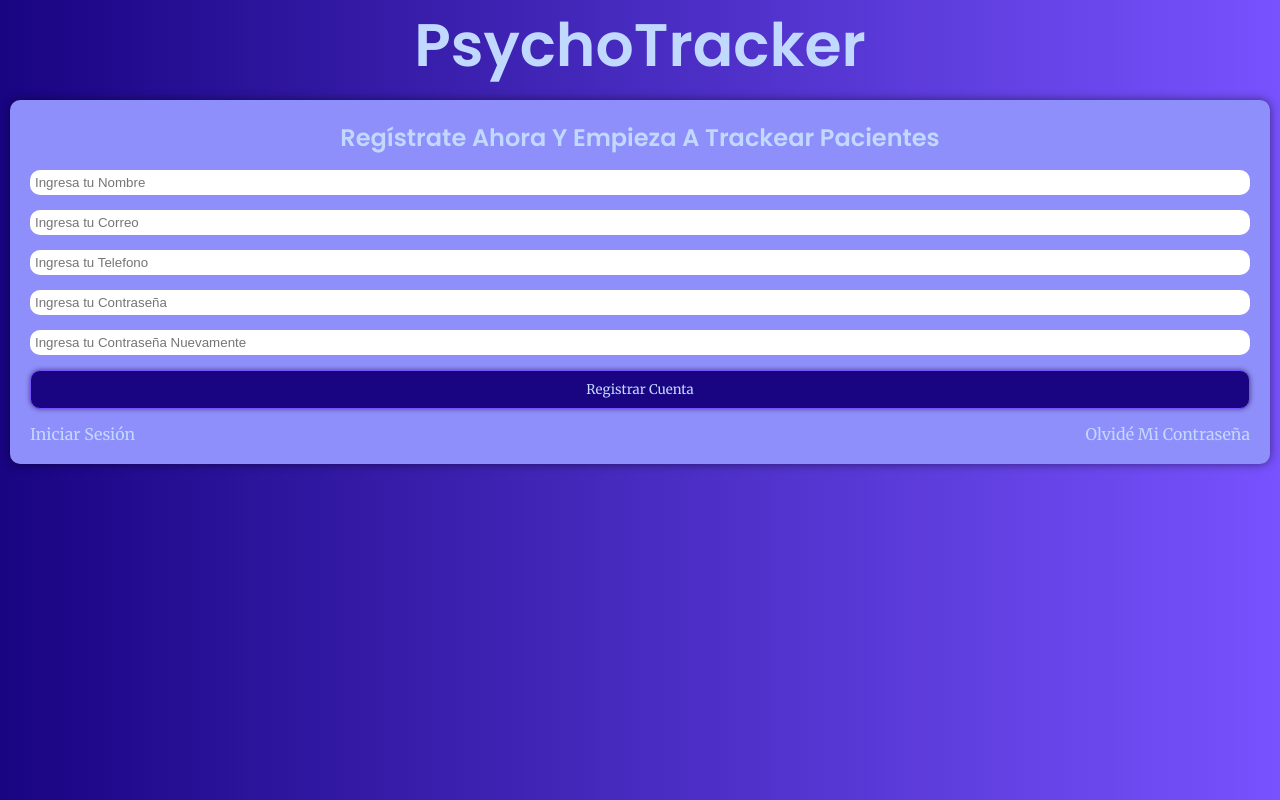
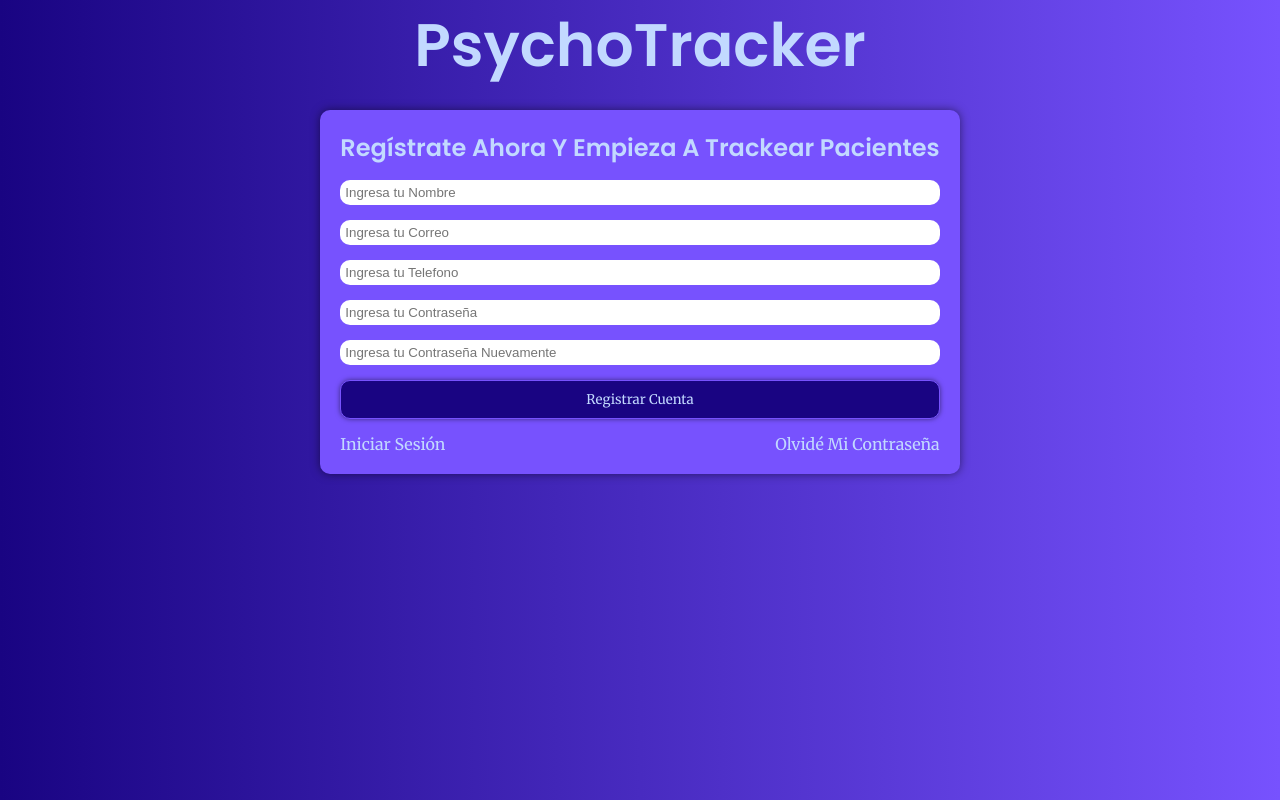
Before and after one commit to zlocker01/PsychoTracker_App_Frontend, a React (Vite) app: page /register in a window 1280 px wide. Built offline with nearby package versions, Linux system fonts and the light colour scheme.

Commit message:
adding more setitmeut and grid for layouts

```diff
--- a/src/pages/ForgottenPassword.jsx
+++ b/src/pages/ForgottenPassword.jsx
@@ -26,6 +26,9 @@ export const ForgottenPassword = () => {
 
     if (email === "") {
       setAlert("El correo es obligatorio");
+      setTimeout(() => {
+        setAlert("");
+      }, 3000);
       return;
     } else if (!emailRegex.test(email)) {
       setAlert("Ingresa un Correo válido");
@@ -42,8 +45,8 @@ export const ForgottenPassword = () => {
   };
 
   return (
-    <div className="form__container">
-      <form onSubmit={handleSubmit}>
+    <div className="form">
+      <form className="form-access" onSubmit={handleSubmit}>
         <h2>¿Olvidaste tu Contraseña?</h2>
         <FormInput
           label="Correo"
--- a/src/pages/Login.jsx
+++ b/src/pages/Login.jsx
@@ -34,6 +34,9 @@ export function Login() {
 
     if ([email, password].includes("")) {
       setAlert("Todos los campos son obligatorios");
+      setTimeout(() => {
+        setAlert("");
+      }, 3000);
     } else {
       try {
         const url = "/psychologist/login";
@@ -49,8 +52,8 @@ export function Login() {
   }
 
   return (
-    <div className="form__container">
-      <form onSubmit={handleSubmit}>
+    <div className="form">
+      <form className="form-access" onSubmit={handleSubmit}>
         <h2>Inicia Sesion y Trackea A Tus Pacientes</h2>
         <FormInput
           label="Correo"
--- a/src/pages/NewPassword.jsx
+++ b/src/pages/NewPassword.jsx
@@ -49,14 +49,26 @@ export const NewPassword = () => {
 
     if (password.length < 6) {
       setAlert("La Nueva Contraseña debe incluir al menos 6 cáracteres");
+      setTimeout(() => {
+        setAlert("");
+      }, 3000);
     } else if (password === "") {
       setAlert("El campo no puede estar vacio");
     } else if (!specialCharactersRegex.test(password)) {
       setAlert("La Nueva Contraseña debe tener al menos un cáracter especial");
+      setTimeout(() => {
+        setAlert("");
+      }, 3000);
     } else if (!upperCaseRegex.test(password)) {
       setAlert("La Nueva Contraseña debe tener al menos una letra mayúscula");
+      setTimeout(() => {
+        setAlert("");
+      }, 3000);
     } else if (!numbersRegex.test(password)) {
       setAlert("La Nueva Contraseña debe tener al menos un número");
+      setTimeout(() => {
+        setAlert("");
+      }, 3000);
     } else {
       try {
         const url = `/psychologist/forgotten-password/${token}`;
@@ -70,9 +82,9 @@ export const NewPassword = () => {
   };
 
   return (
-    <>
+    <div className="form">
       {isValidToken && (
-        <form onSubmit={handleSubmit}>
+        <form className="form-access" onSubmit={handleSubmit}>
           <h2>Cambia tu Contraseña</h2>
           <p>{tokenAlert}</p>
           <FormInput
@@ -89,6 +101,6 @@ export const NewPassword = () => {
         </form>
       )}
       {isPasswordModified && <NavLink url="/" text="Iniciar Sesión" />}
-    </>
+    </div>
   );
 }
--- a/src/pages/Register.jsx
+++ b/src/pages/Register.jsx
@@ -48,10 +48,19 @@ export const Register = () => {
 
     if ([name, email, password, repeatPassword, phone].includes("")) {
       setAlert("Por favor llenar todos los Campos");
+      setTimeout(() => {
+        setAlert("");
+      }, 3000);
     } else if (!emailRegex.test(email)) {
       setAlert("Ingresa un Correo válido");
+      setTimeout(() => {
+        setAlert("");
+      }, 3000);
     } else if (phone.length < 10) {
       setAlert("El Telefono debe tener 10 digitos");
+      setTimeout(() => {
+        setAlert("");
+      }, 3000);
     } else if (
       name.trim() === "" ||
       email.trim() === "" ||
@@ -60,16 +69,31 @@ export const Register = () => {
       phone.trim() === ""
     ) {
       setAlert("Por favor llene todos los Campos sin espacios vacios");
+      setTimeout(() => {
+        setAlert("");
+      }, 3000);
     } else if (!upperCaseRegex.test(password) || !numbersRegex.test(password)) {
       setAlert(
         "La Contraseña debe contener al menos una letra Mayúscula y un Número"
       );
+      setTimeout(() => {
+        setAlert("");
+      }, 3000);
     } else if (password.length < 6) {
       setAlert("La Contraseña debe tener al menos 6 caracteres");
+      setTimeout(() => {
+        setAlert("");
+      }, 3000);
     } else if (!specialCharactersRegex.test(password)) {
       setAlert("La Contraseña debe incluir al menos algun carácter especial");
+      setTimeout(() => {
+        setAlert("");
+      }, 3000);
     } else if (password !== repeatPassword) {
       setAlert("Las Contraseñas deben ser iguales");
+      setTimeout(() => {
+        setAlert("");
+      }, 3000);
     } else {
       // uploading user in DB
       try {
@@ -83,8 +107,8 @@ export const Register = () => {
   };
 
   return (
-    <div className="form__container">
-      <form onSubmit={handleSubmit}>
+    <div className="form">
+      <form className="form-access" onSubmit={handleSubmit}>
         <h2>Regístrate Ahora Y Empieza A Trackear Pacientes</h2>
         <FormInput
           label="Nombre"
--- a/src/styles/_back-ground.scss
+++ b/src/styles/_back-ground.scss
@@ -1,4 +1,6 @@
+@import '_colors';
+
 body {
     width: 100%;
-    background: linear-gradient(90deg, #190482, #7752FE);
+    background: linear-gradient(90deg, $principal-color, $secondary-color);
 }
--- a/src/styles/_base.scss
+++ b/src/styles/_base.scss
@@ -1,4 +1,5 @@
 @import '_fonts';
+@import '_colors';
 
 * {
     margin: 0;
@@ -9,7 +10,7 @@
 a, button {
     text-decoration: none;
     cursor: pointer;
-    color: #C2D9FF;
+    color: $text-color;
 }
 
 ul, ol {
@@ -19,7 +20,7 @@ ul, ol {
 h1, h2, h3, h4, h5, h6 {
     font-family: $principal-font;
     text-align: center;
-    color: #C2D9FF;
+    color: $text-color;
 }
 
 h1 {
--- /dev/null
+++ b/src/styles/_colors.scss
@@ -0,0 +1,6 @@
+$principal-color: #190482;
+$secondary-color: #7752FE;
+$text-color: #C2D9FF;
+$text-secondary-color: aliceblue;
+$alert-color: red;
+$alert-success-color: green;
--- a/src/styles/_footer.scss
+++ b/src/styles/_footer.scss
@@ -1,7 +1,8 @@
 @import '_flex';
+@import '_colors';
 
 footer {
-    color: aliceblue;
+    color: $text-secondary-color;
     padding: 10px;
     box-shadow: -10px 0 10px rgba(0, 0, 0, 0.5);
     @include flex(flex, row, nowrap, center, center, 50px);
--- a/src/styles/_forms.scss
+++ b/src/styles/_forms.scss
@@ -1,13 +1,14 @@
 @import '_flex';
 @import '_alert';
+@import '_colors';
 
-form {
+.form-access, .form-patiens {
     @include flex(flex, column, nowrap, center, center, 15px);
-    background: #8E8FFA;
+    background: $secondary-color;
     backdrop-filter: blur(20px);
     padding: 20px;
     border-radius: 10px;
-    color: #C2D9FF;
+    color: $text-color;
     margin: 10px;
     box-shadow: 0 0 10px rgba(0, 0,  0, 0.5);
 
@@ -16,7 +17,7 @@ form {
     border: none;
     min-width: 100%;
     border-radius: 10px;
-    }
+}
 
     nav {
         @include flex(flex, row, nowrap, space-between, center);
@@ -28,3 +29,19 @@ form {
         }
     }
 }
+
+.form-patiens {
+    color: $text-secondary-color;
+
+    summary {
+        font-weight: bold;
+    }
+
+    summary, label , input, select {
+        margin: 5px 0;
+    }
+
+    textarea {
+        margin: 5px;
+    }
+}
--- a/src/styles/_layOut.scss
+++ b/src/styles/_layOut.scss
@@ -1,3 +1,9 @@
+.form {
+    display: grid;
+    place-items: center;
+    margin: 10px 0;
+}
+
 .layOut {
     width: 100%;
     display: grid;
```
Also changed, not shown: src/styles/_alert.scss (+5 -3 lines), src/styles/styles.css.
